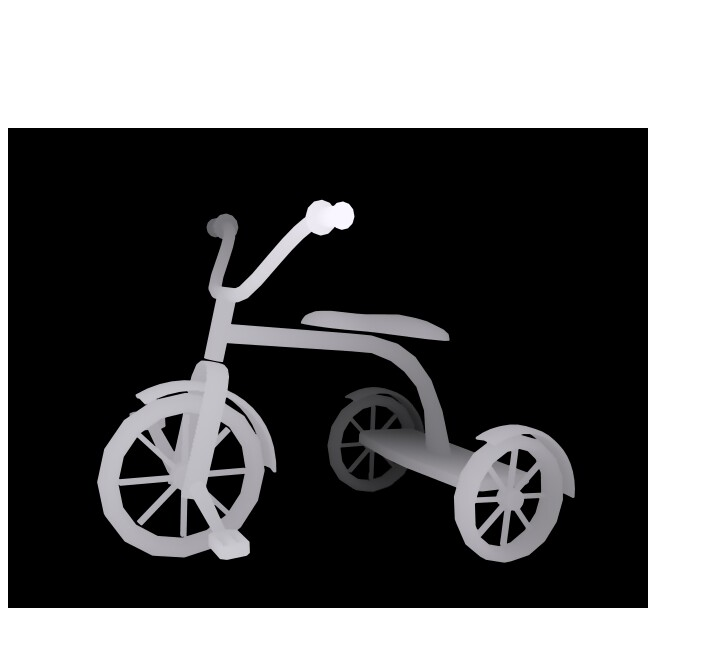
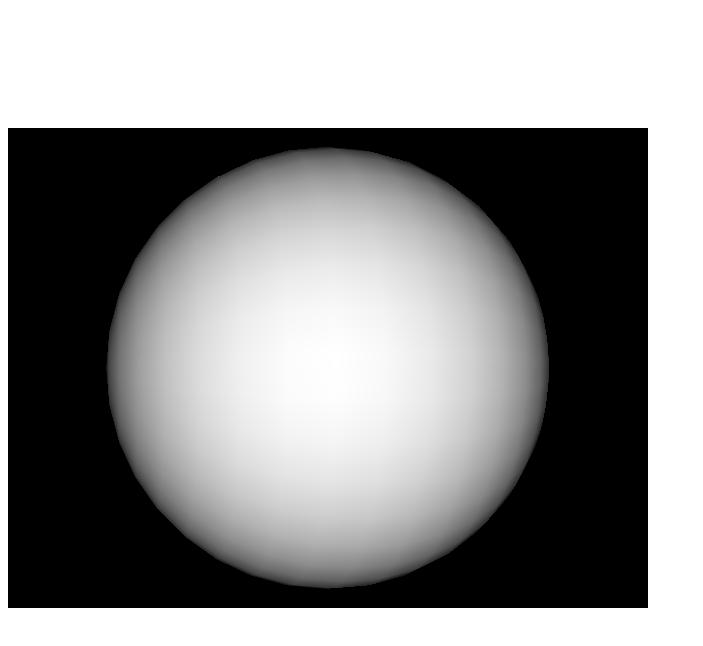
Before and after one commit to Gonzih/autostereograms-rs, a website: page www/index.html in a window 1280 px wide. Shown: the whole page, without its empty margins (0-703 px from the left). Drawn offline with Linux system fonts and the light colour scheme.

Commit message:
Add samples

```diff
--- a/www/index.html
+++ b/www/index.html
@@ -6,7 +6,7 @@
   </head>
   <body>
     <noscript>This page contains webassembly and javascript content, please enable javascript in your browser.</noscript>
-    <img id="source-image" src="/trike.jpg">
+    <img id="source-image" src="/samples/sphere.jpg">
     <canvas id="autostereogram_one" width="600" height="600"></canvas>
     <script src="./bootstrap.js"></script>
   </body>
```
Also changed, not shown: www/samples/cup.jpg (added), www/samples/shark.png (added), www/samples/sphere.jpg (added), www/samples/trike.jpg (renamed from www/trike.jpg), www/shapes.png (deleted).
